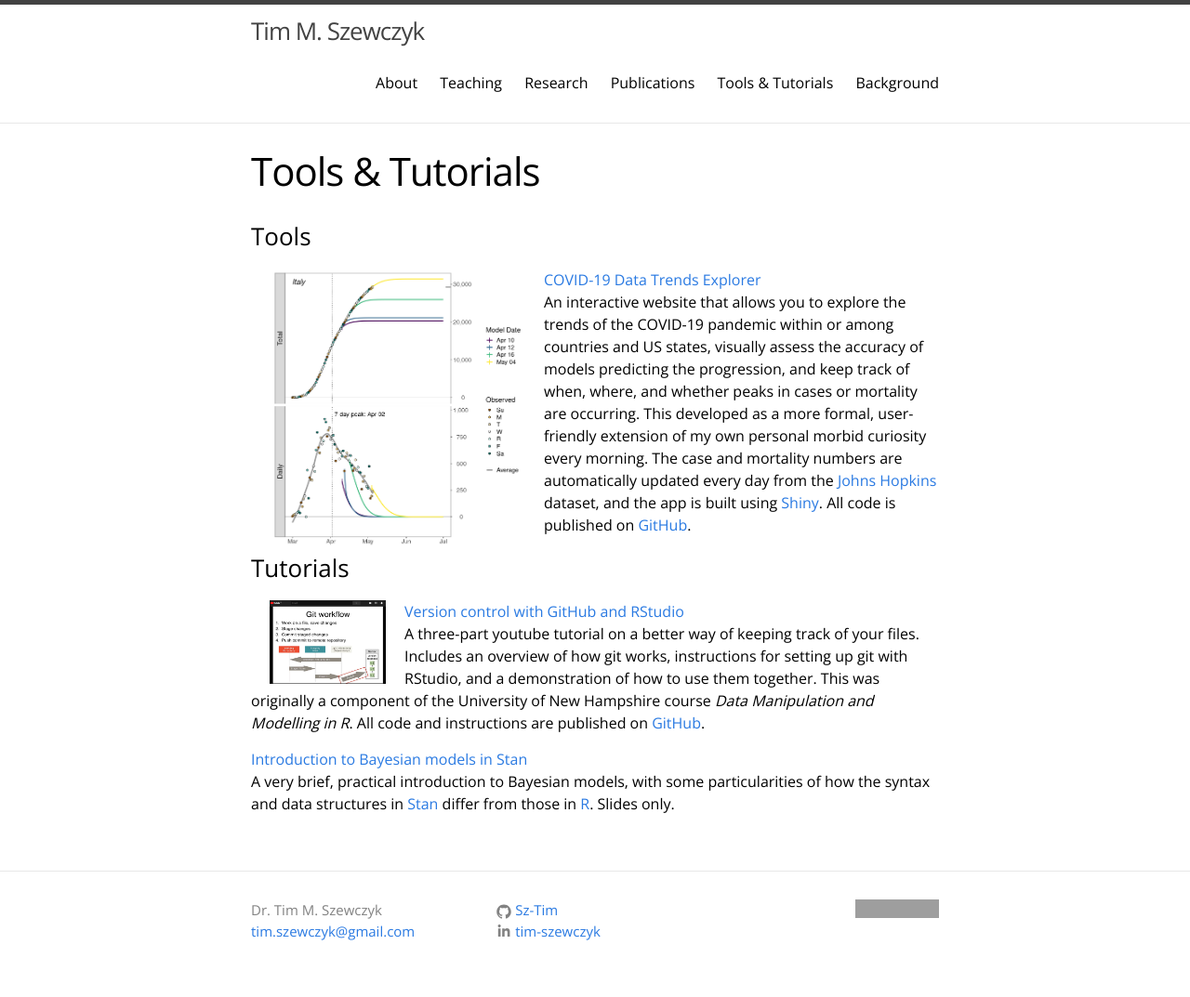
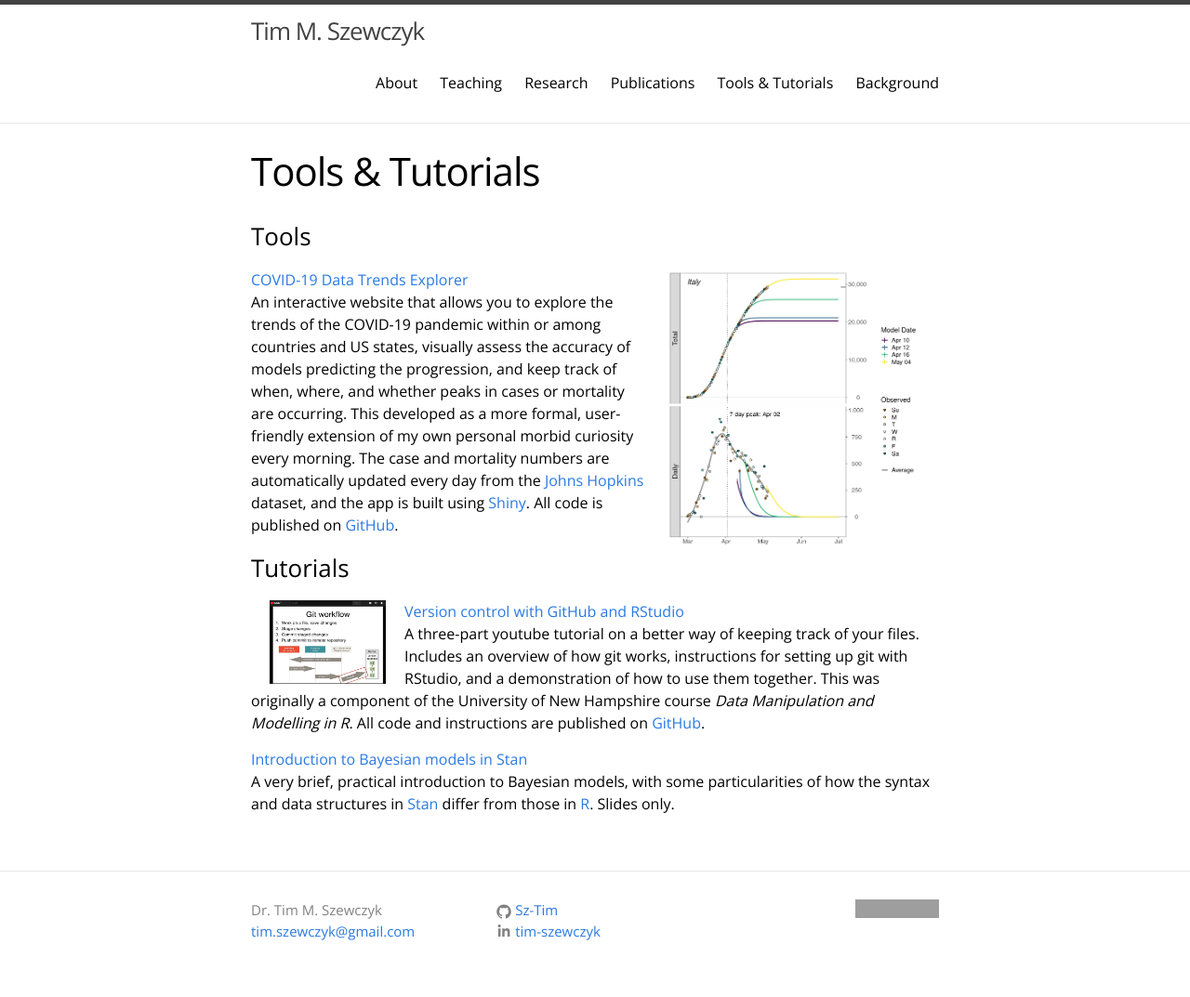
Before and after one commit to Sz-Tim/Sz-Tim.github.io, a Jekyll site: the page built from tools.md, in a window 1280 px wide. Shown: the whole page at 93% size. Built offline with Jekyll 4.4.1, drawn with Linux system fonts in a browser that asks for light colours; grey boxes are pictures that could not be loaded.

Commit message:
img placement

```diff
--- a/tools.md
+++ b/tools.md
@@ -6,7 +6,7 @@ weight: 5
 ---
 
 ### Tools
-<img width="275" height="300" style="float:left; margin: 0px 20px" src="{{ site.url }}/assets/COVID_Italy.png">[COVID-19 Data Trends Explorer](https://sz-tim.shinyapps.io/covid19-ihme/)
+<img width="275" height="300" style="float:right; margin: 0px 20px" src="{{ site.url }}/assets/COVID_Italy.png">[COVID-19 Data Trends Explorer](https://sz-tim.shinyapps.io/covid19-ihme/)
 An interactive website that allows you to explore the trends of the COVID-19 pandemic within or among countries and US states, visually assess the accuracy of models predicting the progression, and keep track of when, where, and whether peaks in cases or mortality are occurring. This developed as a more formal, user-friendly extension of my own personal morbid curiosity every morning. The case and mortality numbers are automatically updated every day from the [Johns Hopkins](https://github.com/CSSEGISandData/COVID-19) dataset, and the app is built using [Shiny](https://shiny.rstudio.com/). All code is published on [GitHub](https://github.com/Sz-Tim/COVID19-IHME).
 
 
```
